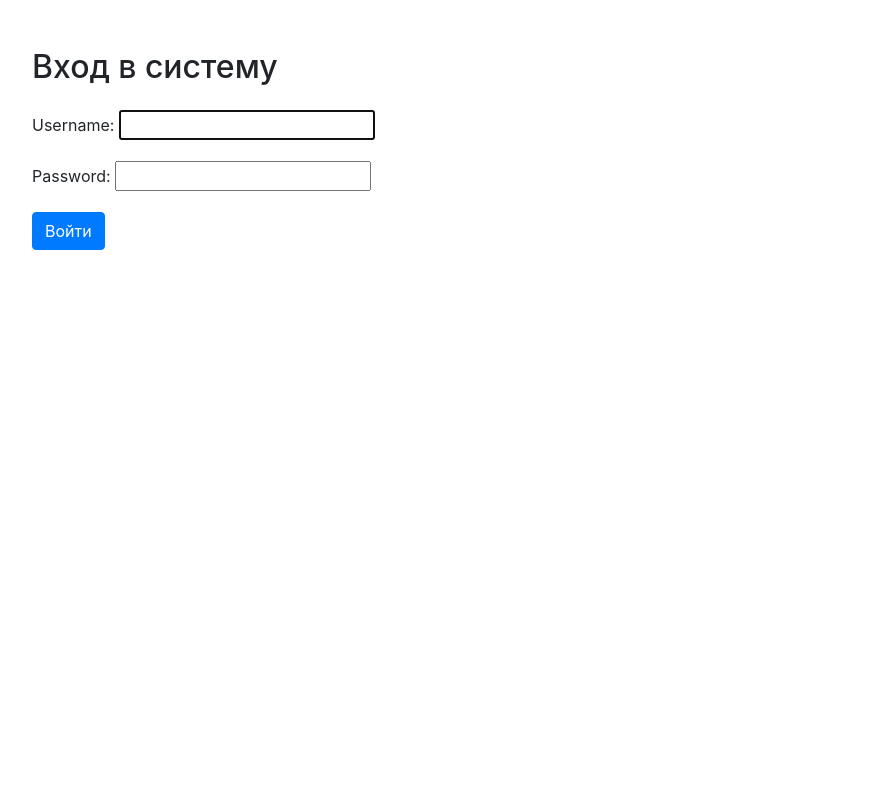
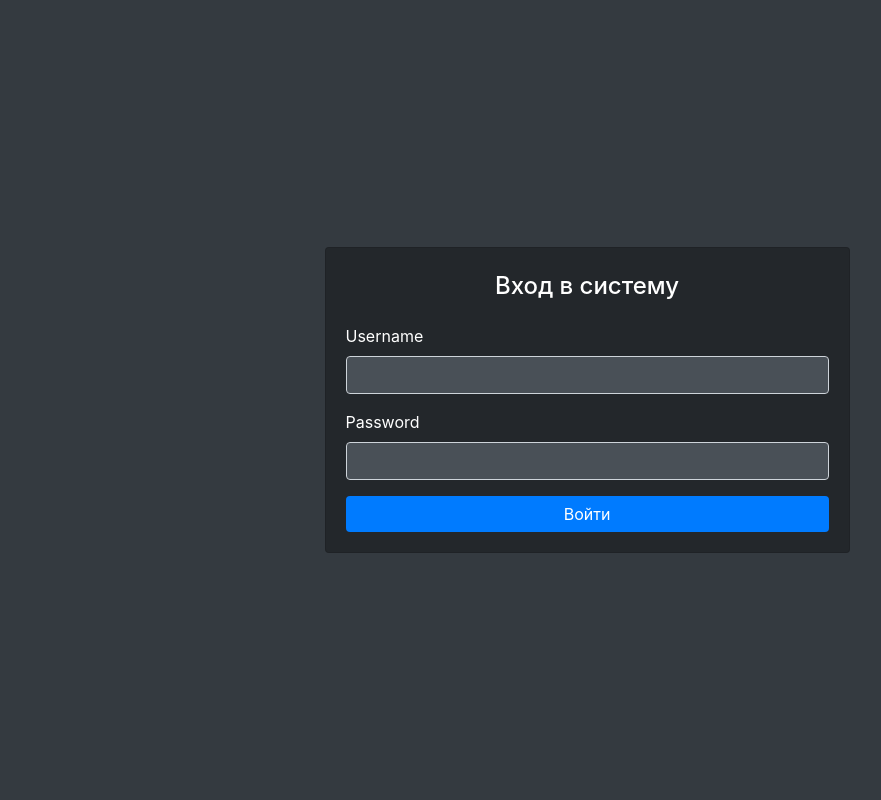
Before and after one commit to Askarmukushev/registr_page, a Django app: page /login/ in a window 1280 px wide. Shown: the whole page, without its empty margins (53-934 px from the left). Run offline with Django 5.2, Linux system fonts and the light colour scheme; some libraries are stand-ins or nearby versions.

Commit message:
edits for styles

```diff
--- a/registr_page/settings.py
+++ b/registr_page/settings.py
@@ -41,6 +41,7 @@ INSTALLED_APPS = [
     "django.contrib.messages",
     "django.contrib.staticfiles",
     "registration",
+    "widget_tweaks",
 ]
 
 MIDDLEWARE = [
--- a/registration/templates/registration/login.html
+++ b/registration/templates/registration/login.html
@@ -4,15 +4,63 @@
     <meta charset="UTF-8">
     <title>Вход</title>
     <link href="https://stackpath.bootstrapcdn.com/bootstrap/4.5.2/css/bootstrap.min.css" rel="stylesheet">
+    <style>
+        body, html {
+            height: 100%;
+            margin: 0;
+            background-color: #343a40; /* Темный фон */
+            color: #ffffff; /* Белый текст */
+        }
+        .container {
+            height: 100%;
+            display: flex;
+            justify-content: center;
+            align-items: center;
+        }
+        .form-control {
+            background-color: #495057; /* Еще более темный цвет для полей ввода */
+            border: 1px solid #ced4da;
+            color: #ffffff; /* Белый текст */
+        }
+        .form-control:focus {
+            background-color: #495057;
+            border-color: #fff;
+            color: #ffffff;
+        }
+        .btn-primary {
+            background-color: #007bff;
+            border: none;
+        }
+        .btn-primary:hover {
+            background-color: #0069d9;
+        }
+        .card {
+            background-color: #23272b; /* Темный цвет карточки */
+        }
+        label {
+            color: #ffffff;
+        }
+    </style>
 </head>
 <body>
 <div class="container">
-    <h2 class="mt-5">Вход в систему</h2>
-    <form method="post" class="mt-4">
-        {% csrf_token %}
-        {{ form.as_p }}
-        <button type="submit" class="btn btn-primary">Войти</button>
-    </form>
+    <div class="col-md-6">
+        <div class="card">
+            <article class="card-body">
+                <h4 class="card-title text-center mb-4 mt-1">Вход в систему</h4>
+                <form method="post">
+                    {% csrf_token %}
+                    {% for field in form %}
+                    <div class="form-group">
+                        <label for="{{ field.id_for_label }}" class="text-white">{{ field.label }}</label>
+                        <input type="{{ field.field.widget.input_type }}" name="{{ field.name }}" id="{{ field.id_for_label }}" class="form-control" {% if field.value %}value="{{ field.value|stringformat:'s' }}"{% endif %}>
+                    </div>
+                    {% endfor %}
+                    <button type="submit" class="btn btn-primary btn-block">Войти</button>
+                </form>
+            </article>
+        </div>
+    </div>
 </div>
 <script src="https://code.jquery.com/jquery-3.5.1.slim.min.js"></script>
 <script src="https://cdn.jsdelivr.net/npm/@popperjs/core@2.5.2/dist/umd/popper.min.js"></script>
--- a/requirements.txt
+++ b/requirements.txt
@@ -1,3 +1,4 @@
 django
 python-dotenv
 mssql-django
+django-widget-tweaks
```
Also changed, not shown: registration/templates/registration/register.html (+5 -2 lines).
